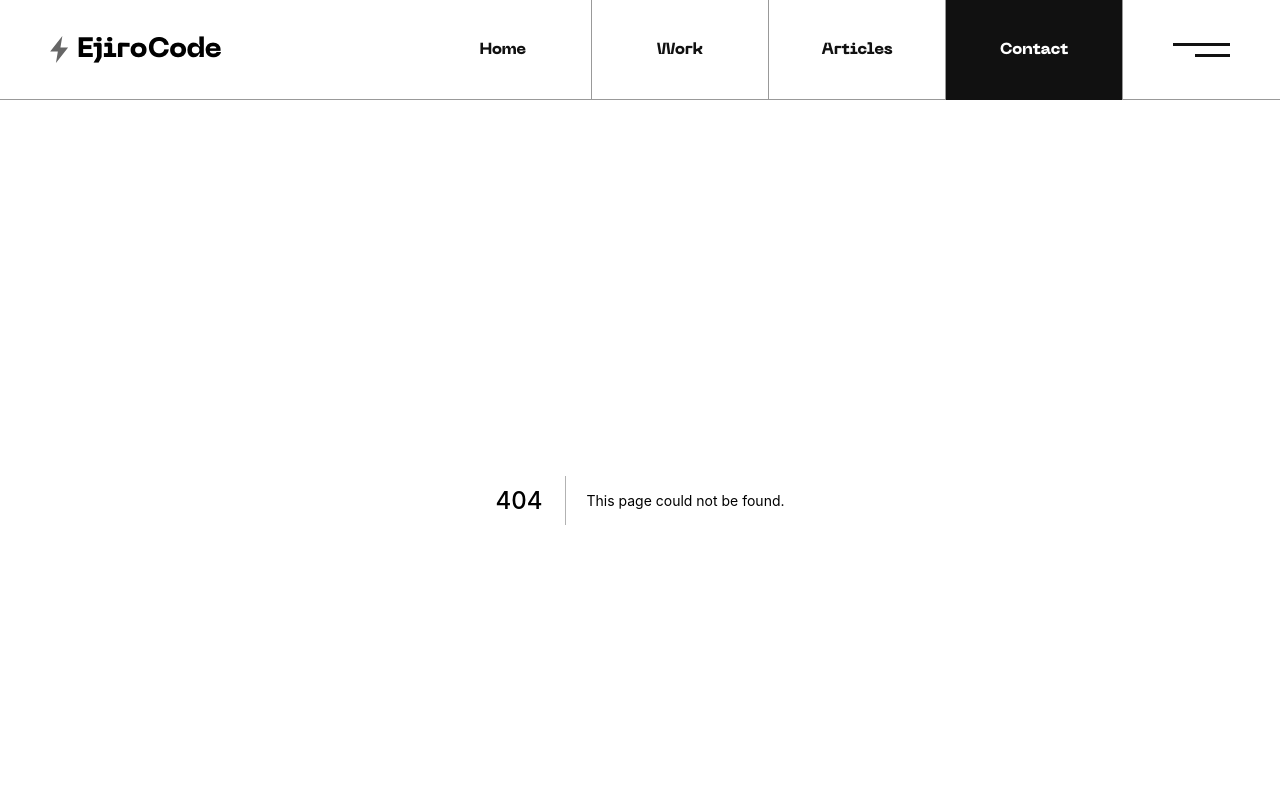
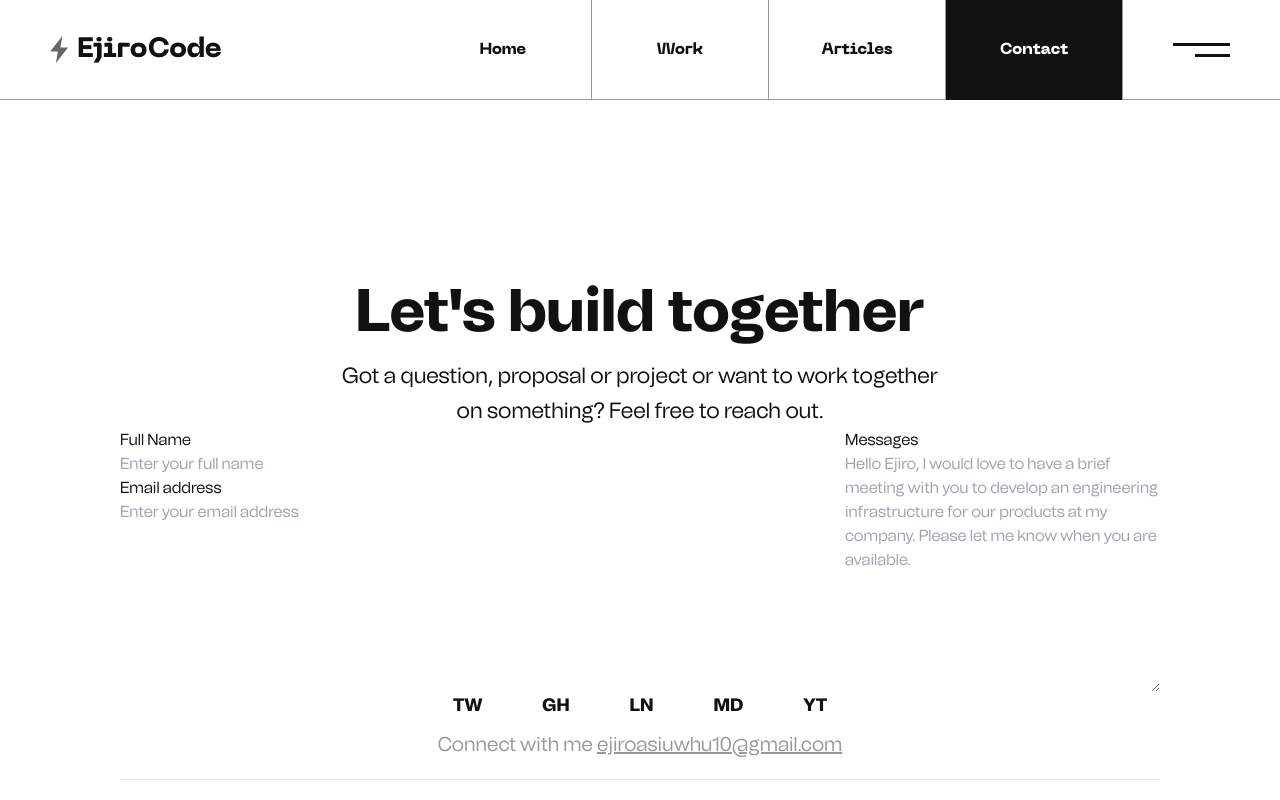
Before and after one commit to ejirocodes/portfolio-1, a Next.js app: page /contact in a window 1280 px wide. Before the commit this address had no page. Shown: the top 800 px of the page. Built offline with nearby package versions, Linux system fonts and the light colour scheme.

Commit message:
contact page init

```diff
--- /dev/null
+++ b/pages/contact.tsx
@@ -0,0 +1,47 @@
+export default function Contact() {
+  return (
+    <section className="container-space">
+      <div className="text-center max-w-[612px] w-full mx-auto lg:pt-[180px] md:pt-[100px] pt-[80px]  ">
+        <h1 className="lg:text-6xl md:text-4xl text-2xl font-extrabold md:mb-[18px] mb-[8px] ">
+          Let&#39;s build together
+        </h1>
+        <p className="lg:text-[22px] text-sm lg:leading-[35px] md:leading-[25px] leading-[15px] ">
+          Got a question, proposal or project or want to work together on
+          something? Feel free to reach out.
+        </p>
+      </div>
+      <form className="flex justify-between">
+        <div className="flex flex-col ">
+          <div className="flex flex-col">
+            <label htmlFor="fullname">Full Name</label>
+            <input
+              type="fullname"
+              name="fullname"
+              id="fullname"
+              placeholder="Enter your full name"
+            />
+          </div>
+          <div className="flex flex-col">
+            <label htmlFor="email">Email address</label>
+            <input
+              type="email"
+              name="email"
+              id="email"
+              placeholder="Enter your email address"
+            />
+          </div>
+        </div>
+        <div className="flex flex-col ">
+          <label htmlFor="message">Messages</label>
+          <textarea
+            name="message"
+            id="message"
+            cols={30}
+            rows={10}
+            placeholder="Hello Ejiro, I would love to have a brief meeting with you to develop an engineering infrastructure for our products at my company. Please let me know when you are available."
+          ></textarea>
+        </div>
+      </form>
+    </section>
+  );
+}
```
